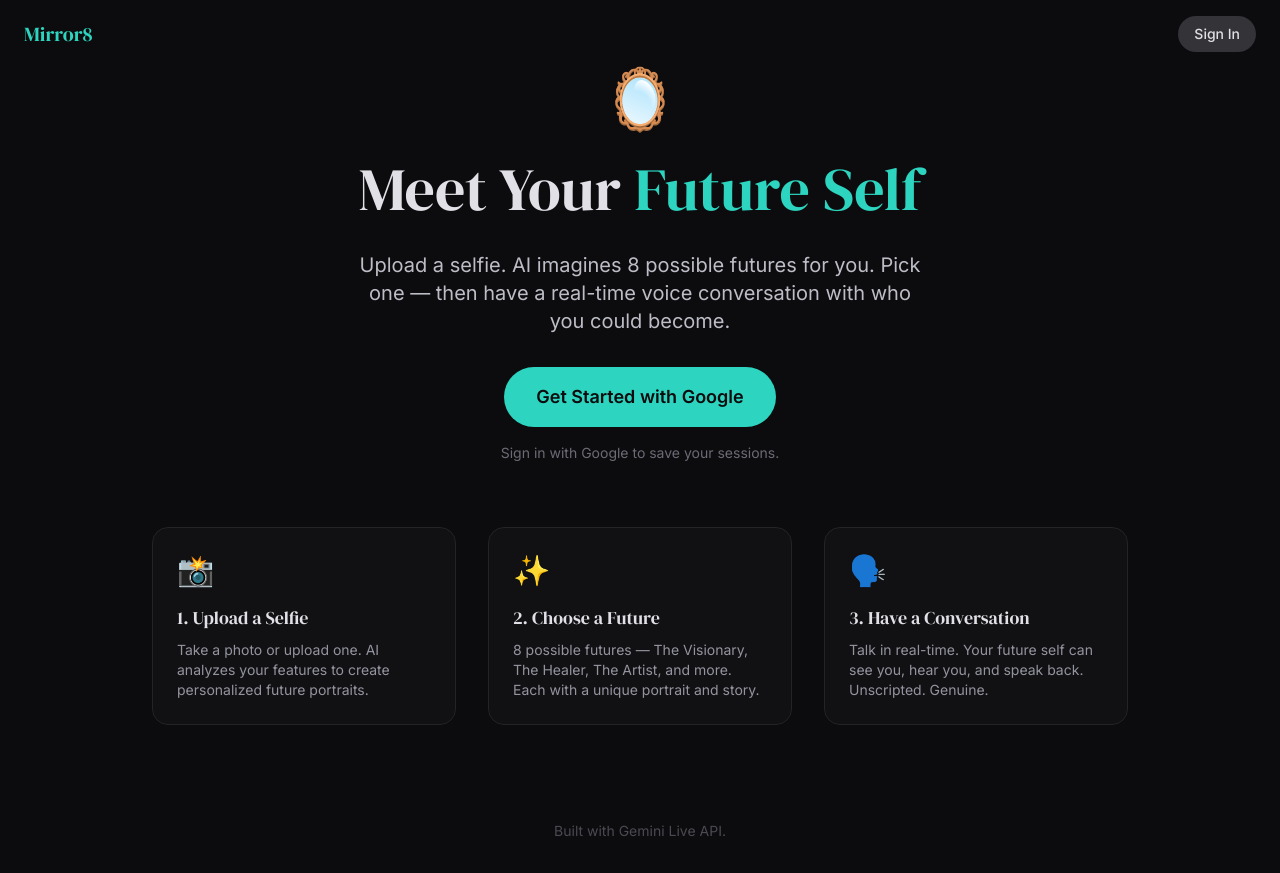
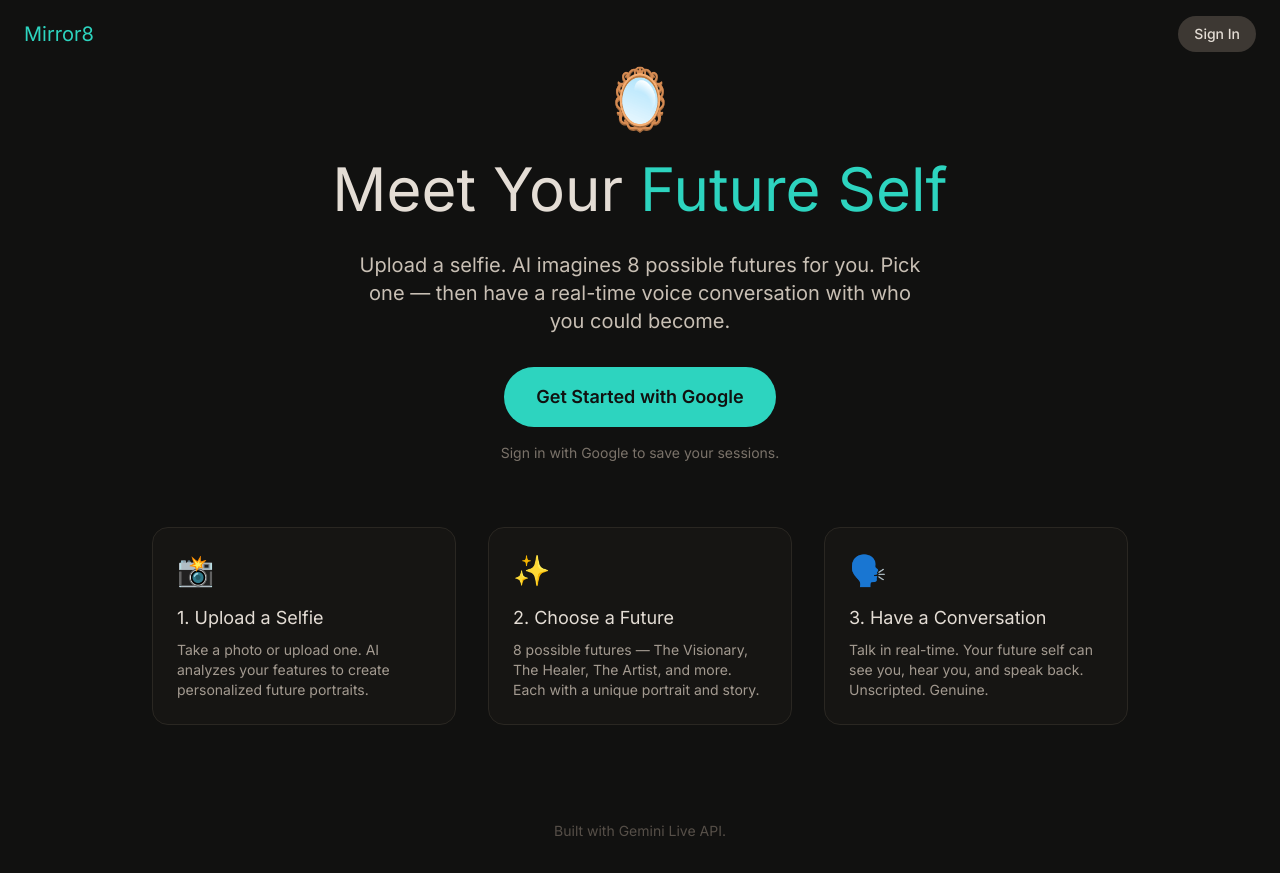
Before and after one commit to beingcognitive/mirror8, a Next.js app in the folder frontend/: page / in a window 1280 px wide. Built offline with nearby package versions, Linux system fonts and the light colour scheme; no server answers.

Commit message:
Revert to Inter font and warm gray base, keep teal accent
Remove DM Serif Display, use Inter everywhere. Restore warm charcoal
grays from editorial iteration while keeping the teal accent color.

Co-Authored-By: Claude Opus 4.6 <noreply@anthropic.com>

```diff
--- a/frontend/src/app/globals.css
+++ b/frontend/src/app/globals.css
@@ -1,20 +1,20 @@
 @import "tailwindcss";
 
 @theme {
-  --color-mirror-900: #0c0c0e;
-  --color-mirror-800: #161619;
-  --color-mirror-700: #232328;
-  --color-mirror-600: #333338;
-  --color-mirror-500: #4a4a52;
-  --color-mirror-400: #6b6b75;
-  --color-mirror-300: #9494a0;
-  --color-mirror-200: #bdbdc7;
-  --color-mirror-100: #e0e0e6;
-  --color-mirror-50: #f2f2f5;
+  --color-mirror-900: #111110;
+  --color-mirror-800: #1c1a17;
+  --color-mirror-700: #2a2722;
+  --color-mirror-600: #3d3833;
+  --color-mirror-500: #564f48;
+  --color-mirror-400: #7a7269;
+  --color-mirror-300: #a39a90;
+  --color-mirror-200: #c8bfb4;
+  --color-mirror-100: #e4ddd5;
+  --color-mirror-50: #f4f0eb;
   --color-accent: #2dd4bf;
   --color-accent-dim: #20b2a0;
   --font-sans: "Inter", ui-sans-serif, system-ui, sans-serif;
-  --font-serif: "DM Serif Display", "Georgia", serif;
+  --font-serif: "Inter", ui-sans-serif, system-ui, sans-serif;
 }
 
 body {
--- a/frontend/src/app/layout.tsx
+++ b/frontend/src/app/layout.tsx
@@ -1,14 +1,9 @@
 import type { Metadata } from "next";
-import { Inter, DM_Serif_Display } from "next/font/google";
+import { Inter } from "next/font/google";
 import "./globals.css";
 import { AuthProvider } from "@/components/AuthProvider";
 
 const inter = Inter({ subsets: ["latin"], variable: "--font-sans" });
-const dmSerif = DM_Serif_Display({
-  weight: "400",
-  subsets: ["latin"],
-  variable: "--font-serif",
-});
 
 export const metadata: Metadata = {
   title: "Mirror8 — Meet Your Future Self",
@@ -25,7 +20,7 @@ export default function RootLayout({
   return (
     <html lang="en">
       <body
-        className={`${inter.variable} ${dmSerif.variable} min-h-screen bg-mirror-900 text-mirror-100 antialiased font-sans`}
+        className={`${inter.variable} min-h-screen bg-mirror-900 text-mirror-100 antialiased font-sans`}
       >
         <AuthProvider>{children}</AuthProvider>
       </body>
```
